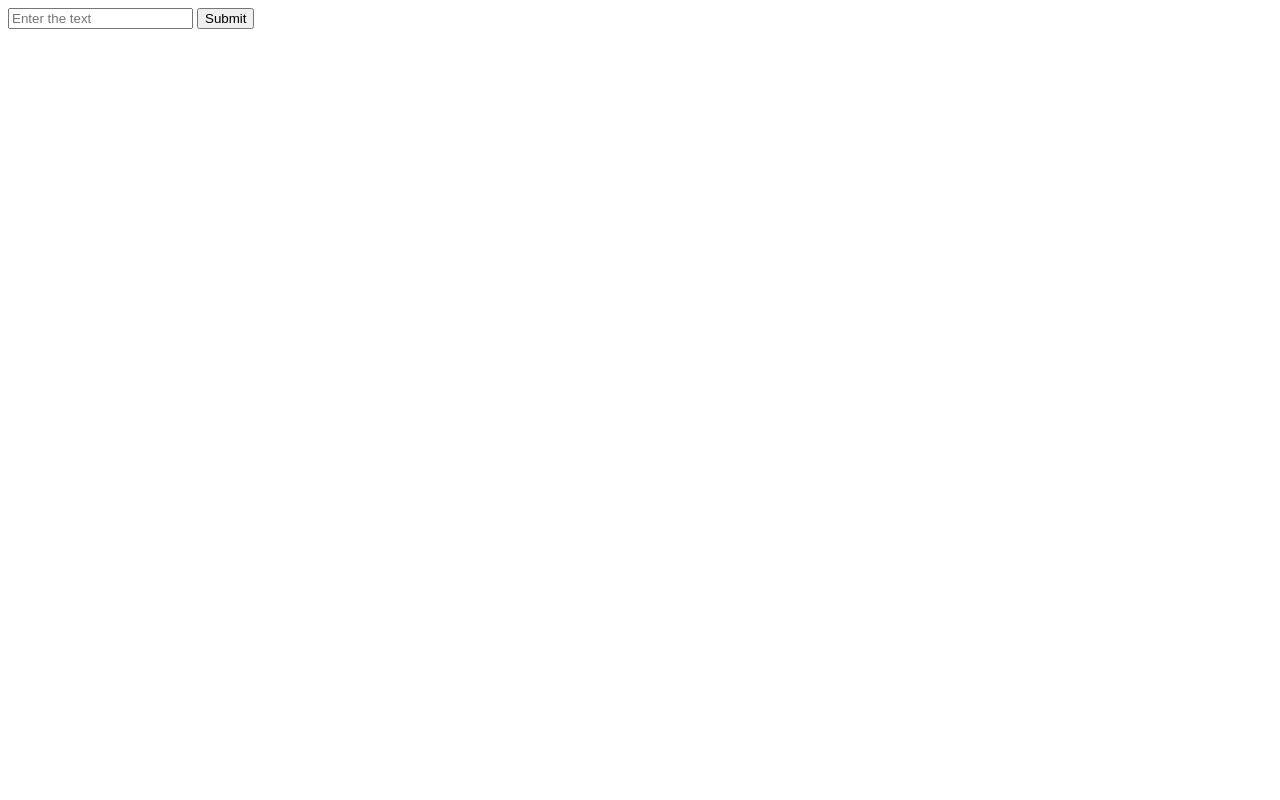
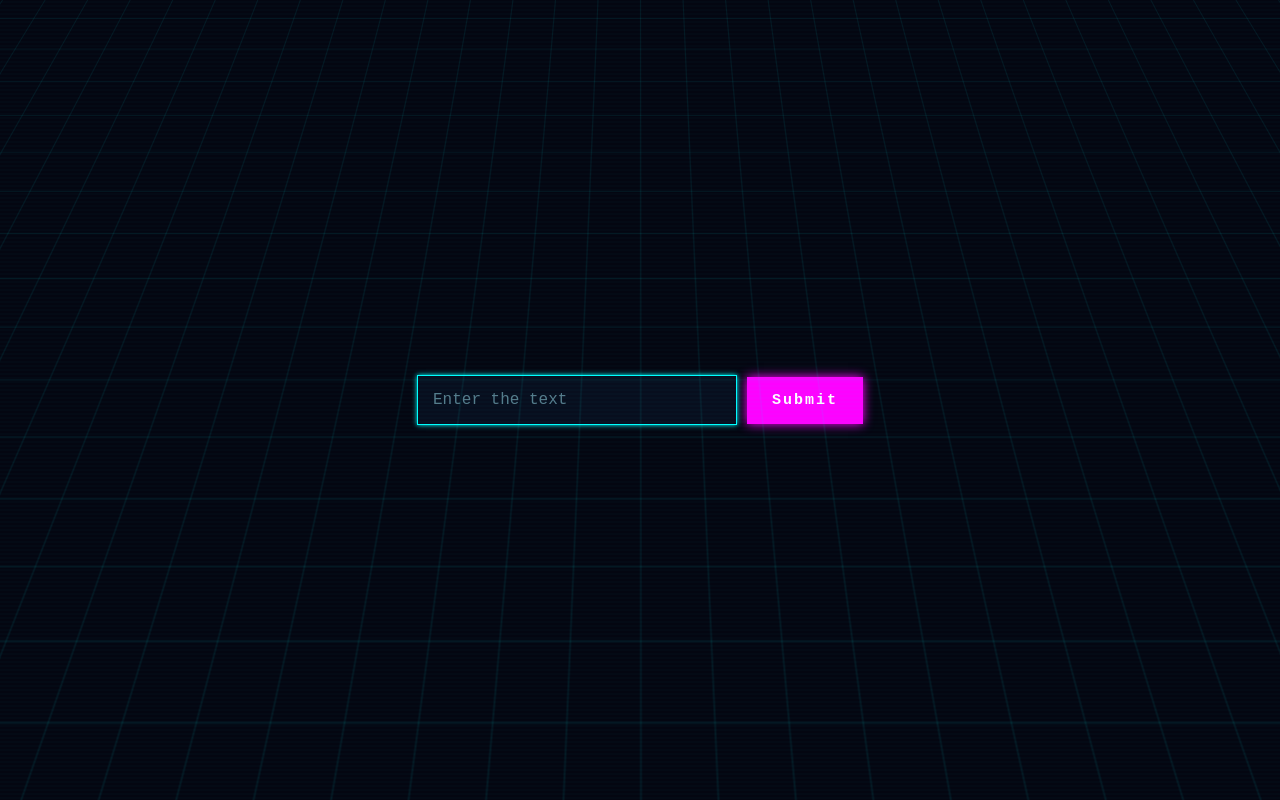
Before and after one commit to shyam8716/FRONTEND, a plain HTML site: page Mini project-15 in js.html in a window 1280 px wide. Drawn offline with Linux system fonts and the light colour scheme.

Commit message:
file content changed

```diff
--- a/Mini project-15 in js.html
+++ b/Mini project-15 in js.html
@@ -4,6 +4,142 @@
   <meta charset="UTF-8">
   <meta name="viewport" content="width=device-width, initial-scale=1.0">
   <title>Reverse of a string</title>
+  <style>
+* {
+    margin: 0;
+    padding: 0;
+    box-sizing: border-box;
+}
+body {
+    height: 100vh;
+    display: flex;
+    justify-content: center;
+    align-items: center;
+    background: #050510;
+    font-family: 'Courier New', monospace;
+    overflow: hidden;
+}
+body::before {
+    content: "";
+    position: fixed;
+    inset: 0;
+    background:
+        linear-gradient(rgba(0,255,255,0.07) 1px, transparent 1px),
+        linear-gradient(90deg, rgba(0,255,255,0.07) 1px, transparent 1px);
+    background-size: 40px 40px;
+    transform: perspective(500px) rotateX(20deg) scale(1.5);
+    animation: gridMove 8s linear infinite;
+    pointer-events: none;
+}
+body::after {
+    content: "";
+    position: fixed;
+    inset: 0;
+    pointer-events: none;
+    background: repeating-linear-gradient(
+        transparent 0px,
+        rgba(0,255,255,0.03) 2px,
+        transparent 4px
+    );
+}
+input {
+    width: 320px;
+    padding: 15px;
+    background: #080d1d;
+    border: 1px solid #00ffff;
+    outline: none;
+    color: #00ffff;
+    font-family: inherit;
+    font-size: 16px;
+    transition: 0.4s;
+    box-shadow: 0 0 5px #00ffff;
+}
+input::placeholder {
+    color: #567b8b;
+}
+input:focus {
+    box-shadow: 0 0 15px #00ffff,
+                inset 0 0 10px rgba(0,255,255,0.2);
+    transform: scale(1.04);
+}
+button {
+    padding: 15px 25px;
+    margin-left: 10px;
+    background: #ff00ff;
+    color: white;
+    border: none;
+    font-family: inherit;
+    font-weight: bold;
+    font-size: 15px;
+    letter-spacing: 2px;
+    cursor: pointer;
+    transition: 0.4s;
+    box-shadow: 0 0 10px #ff00ff;
+}
+button:hover {
+    background: #00ffff;
+    color: #050510;
+    box-shadow: 0 0 10px #00ffff,
+                0 0 30px #00ffff;
+    transform: translateY(-5px) skew(-3deg);
+}
+button:active {
+    transform: scale(0.93);
+}
+.result {
+    display: block;
+    margin-top: 30px;
+    color: #00ffff;
+    font-size: 18px;
+    text-shadow: 0 0 10px #00ffff;
+    animation: resultGlow 2s infinite alternate;
+    overflow-wrap: anywhere;
+}
+@keyframes glitch {
+    0%, 90%, 100% {
+        transform: translate(0);
+    }
+    92% {
+        transform: translate(-3px, 2px);
+    }
+    94% {
+        transform: translate(3px, -2px);
+    }
+    96% {
+        transform: translate(-2px, 0);
+    }
+}
+@keyframes gridMove {
+    from {
+        background-position: 0 0;
+    }
+    to {
+        background-position: 0 40px;
+    }
+}
+@keyframes resultGlow {
+    from {
+        text-shadow: 0 0 5px #00ffff;
+    }
+    to {
+        text-shadow: 0 0 20px #00ffff,
+                     0 0 30px #00ffff;
+    }
+}
+@media (max-width: 500px) {
+    input {
+        width: 90%;
+    }
+
+    button {
+        margin: 20px 0 0;
+    }
+
+    .result {
+        font-size: 15px;
+    }
+}
+  </style>
 </head>
 <body>
   <input type="text" placeholder="Enter the text" id="inputs" />
```
